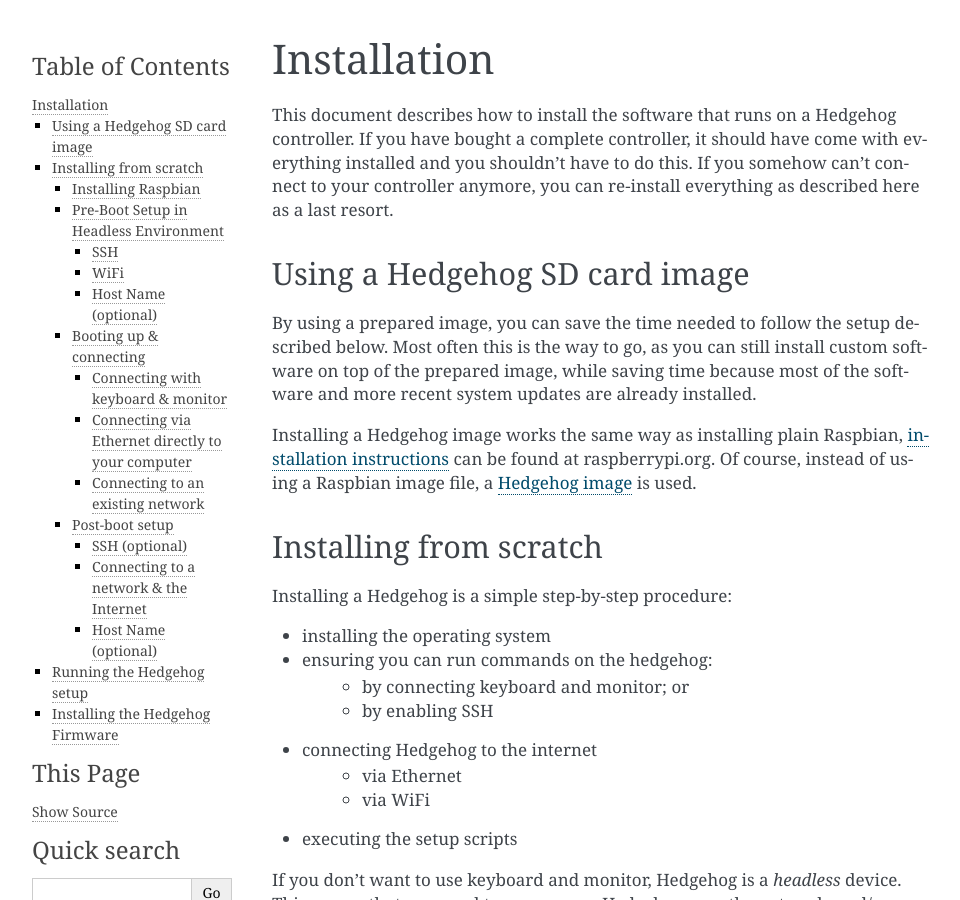
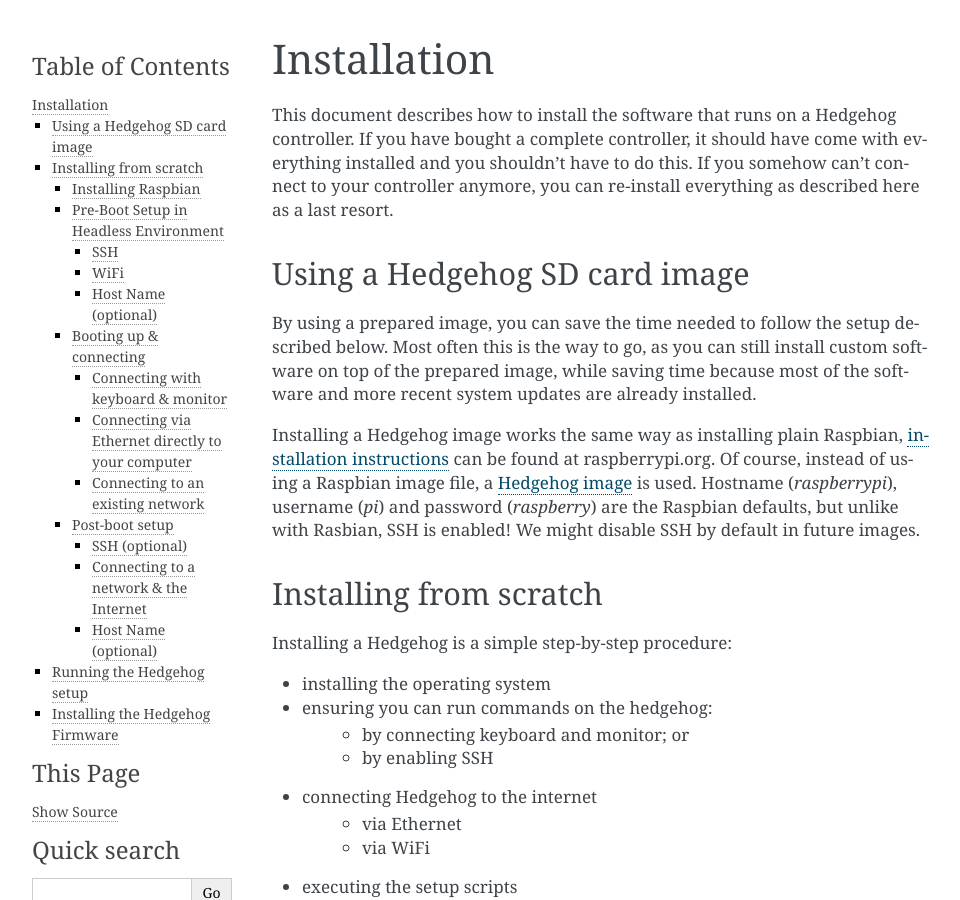
Before and after one commit to PRIArobotics/Hedgehog, a Sphinx documentation site: the page built from docs/source/installation.rst, in a window 1280 px wide and 900 px high. Shown: the whole window, without its empty margins (148-1108 px from the left). Built offline with Sphinx 7.4.7, drawn with Linux system fonts in a browser that asks for light colours.

Commit message:
infos on image contents

```diff
--- a/docs/source/installation.rst
+++ b/docs/source/installation.rst
@@ -15,6 +15,9 @@
 Installing a Hedgehog image works the same way as installing plain Raspbian,
 `installation instructions`_ can be found at raspberrypi.org.
 Of course, instead of using a Raspbian image file, a `Hedgehog image`_ is used.
+Hostname (`raspberrypi`), username (`pi`) and password (`raspberry`) are the Raspbian defaults,
+but unlike with Rasbian, SSH is enabled!
+We might disable SSH by default in future images.
 
 .. _installation instructions: https://www.raspberrypi.org/documentation/installation/installing-images/README.md
 .. _Hedgehog image: http://webspace.pria.at/hedgehog/hedgehog_fresh_20170708_030000.img.zip
```
